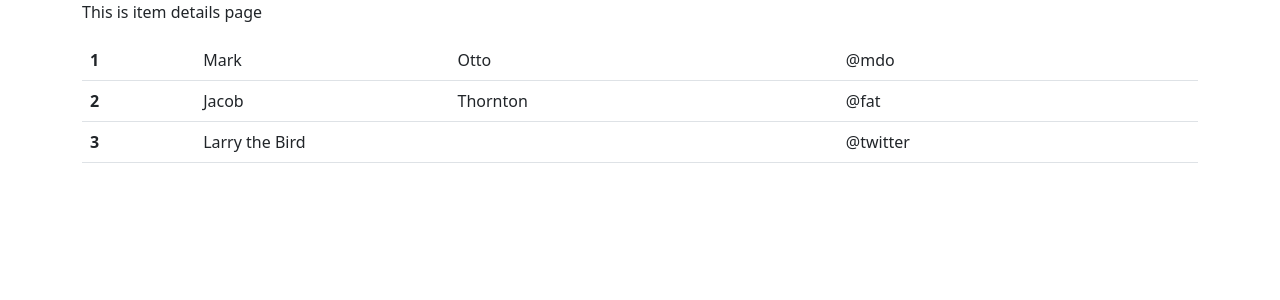
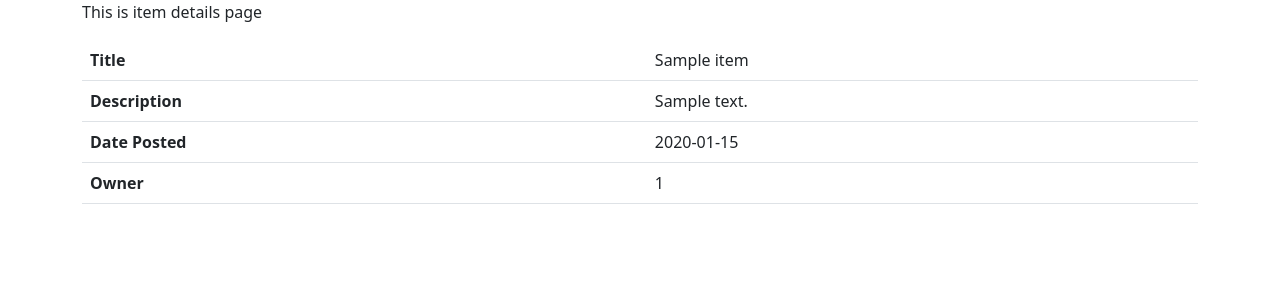
Before and after one commit to shahlep/fastApi-fun-9, a FastAPI app: page /details/1 in a window 1280 px wide. Shown: the part 56-356 px from the top of the page. Run offline with FastAPI, Linux system fonts and the light colour scheme; tables that the repository leaves empty hold one stand-in row (values such as "Sample post").

Commit message:
fastApi fun 170

```diff
--- a/templates/item_details_page.html
+++ b/templates/item_details_page.html
@@ -11,21 +11,20 @@
 
         <tbody>
             <tr>
-                <th scope="row">1</th>
-                <td>Mark</td>
-                <td>Otto</td>
-                <td>@mdo</td>
+                <th scope="row">Title</th>
+                <td>{{ item.title }}</td>
             </tr>
             <tr>
-                <th scope="row">2</th>
-                <td>Jacob</td>
-                <td>Thornton</td>
-                <td>@fat</td>
+                <th scope="row">Description</th>
+                <td>{{ item.description }}</td>
             </tr>
             <tr>
-                <th scope="row">3</th>
-                <td colspan="2">Larry the Bird</td>
-                <td>@twitter</td>
+                <th scope="row">Date Posted</th>
+                <td >{{ item.date_posted }}</td>
+            </tr>
+            <tr>
+                <th scope="row">Owner</th>
+                <td >{{ item.owner_id }}</td>
             </tr>
         </tbody>
         </table>
```
